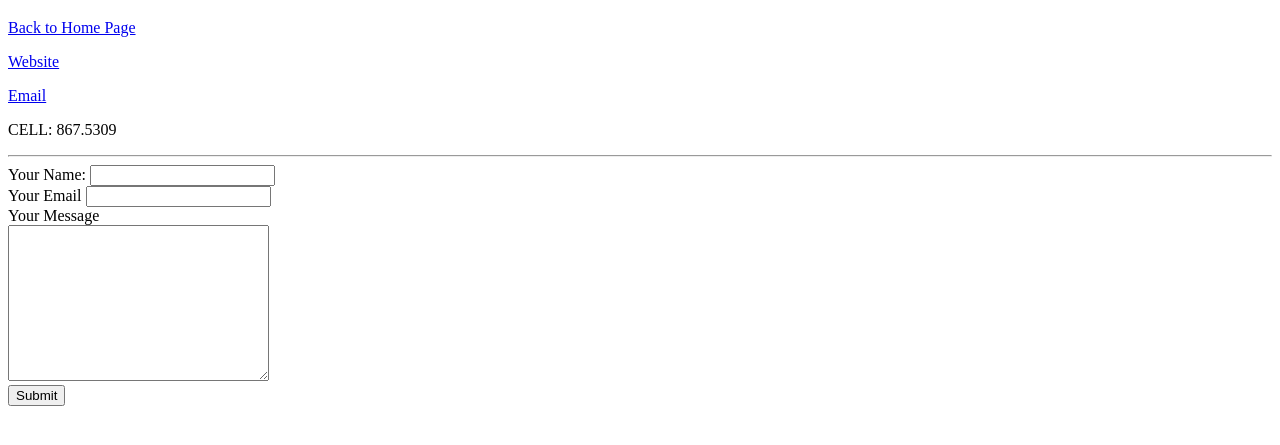
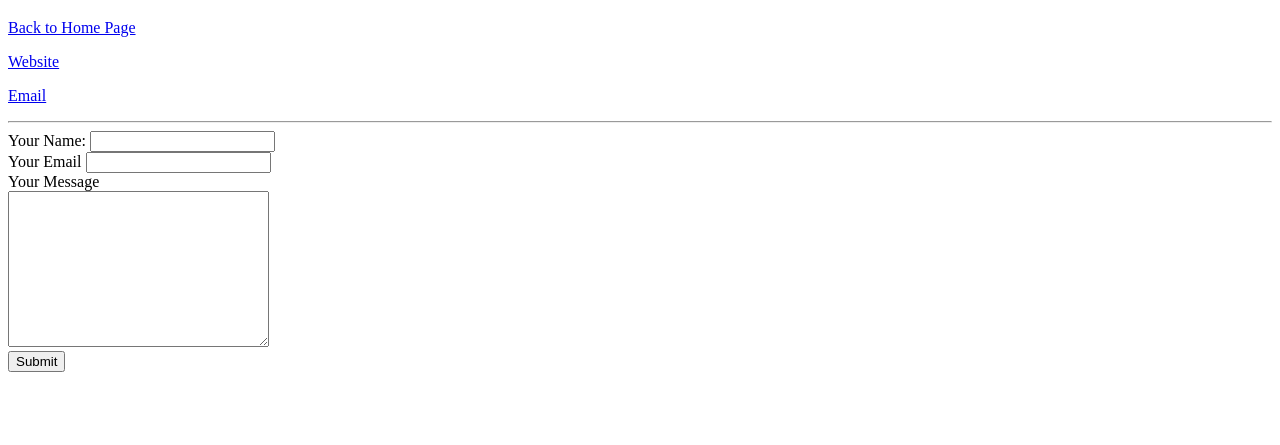
Before and after one commit to TechDisegno/cv, a plain HTML site: page Contact.html in a window 1280 px wide. Shown: the part 61-506 px from the top of the page. Drawn offline with Linux system fonts and the light colour scheme.

Commit message:
Add files via upload

```diff
--- a/Contact.html
+++ b/Contact.html
@@ -9,7 +9,6 @@
 		<p><a href="index.html">Back to Home Page</a></p>
 			<p><a href="https://www.ericdisegno.com/">Website</a></p>
 			<p><a href="mailto:eric@ericdisegno.com">Email</a></p>
-			<p>CELL: 867.5309</p>
 			<hr>
 			<form action="mailto:eric@ericdisegno.com" method="post" enctype="text/plain">
 				<label>Your Name:</label>
```
